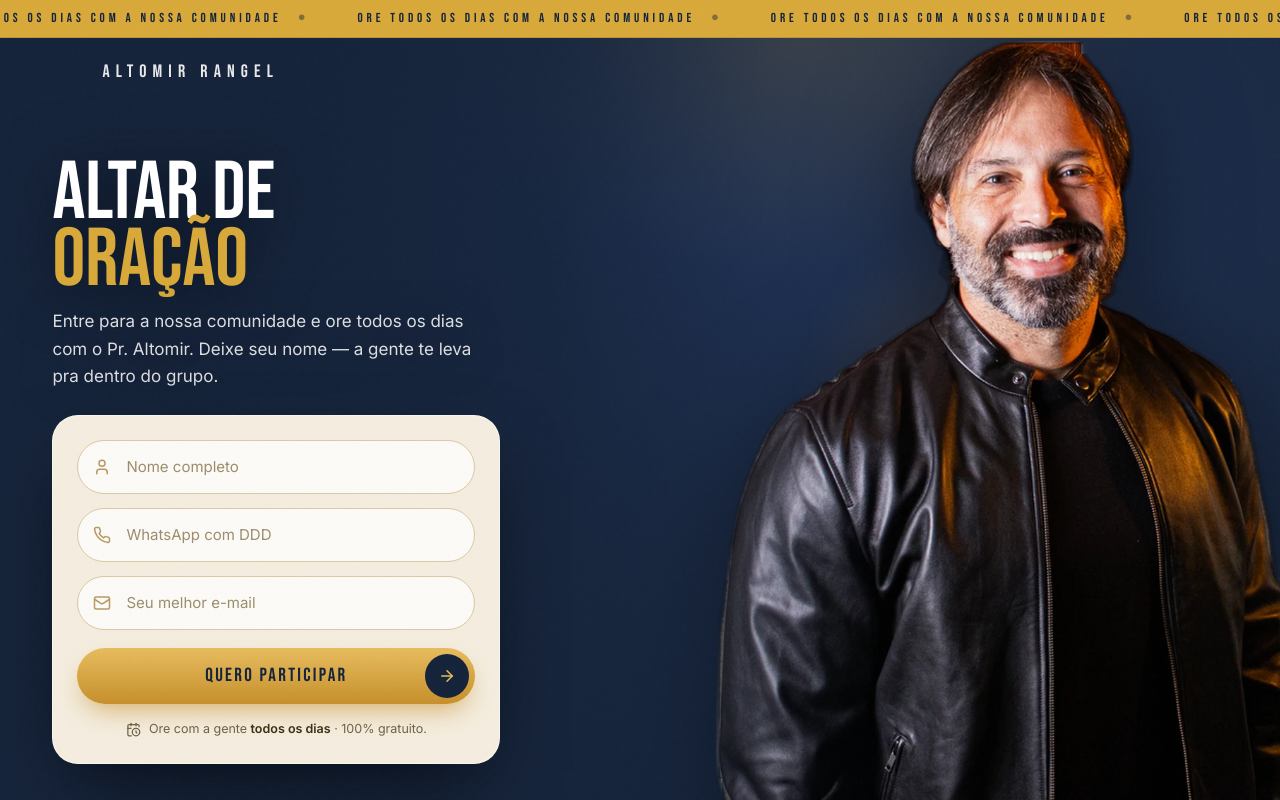
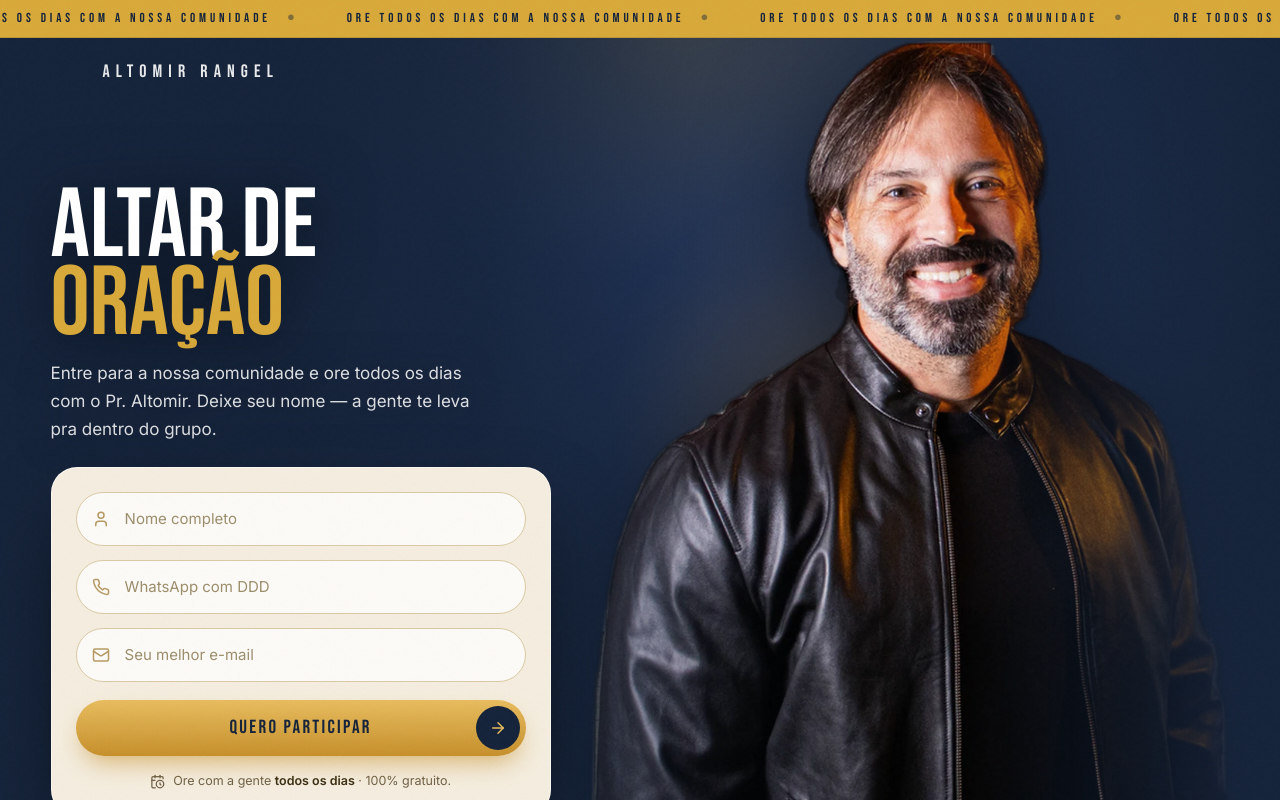
Before and after one commit to arthurrrangel/altomir-rangel, a Next.js app: page /altardanoite in a window 1280 px wide. Shown: the top 800 px of the page. Built offline with nearby package versions, Linux system fonts and the light colour scheme; a web font is replaced by a local one.

Commit message:
Update page.tsx

```diff
--- a/app/altardanoite/page.tsx
+++ b/app/altardanoite/page.tsx
@@ -38,15 +38,15 @@ export default function Page() {
         </div>
       </div>
 
-      <section className="relative min-h-screen w-full overflow-hidden lg:grid lg:grid-cols-[1.05fr_1fr] lg:items-stretch">
+      <section className="relative min-h-screen w-full overflow-hidden lg:grid lg:grid-cols-[1fr_1fr] lg:items-stretch">
         {/* brilho dourado do alto */}
         <div
-          className="pointer-events-none absolute left-1/2 top-0 z-0 h-[440px] w-[760px] max-w-[155vw] -translate-x-1/2 lg:left-[62%] lg:h-[600px] lg:w-[1100px]"
+          className="pointer-events-none absolute left-1/2 top-0 z-0 h-[440px] w-[760px] max-w-[155vw] -translate-x-1/2 lg:left-[52%] lg:h-[600px] lg:w-[1100px]"
           style={{ background: 'radial-gradient(ellipse 50% 60% at 50% 0%, rgba(216,169,58,0.16) 0%, transparent 66%)' }}
         />
-        {/* calor atrás do Altomir (tira o efeito flutuante) */}
+        {/* calor atrás do Altomir */}
         <div
-          className="pointer-events-none absolute left-1/2 top-[8vh] z-0 h-[58vh] w-[82vw] max-w-[640px] -translate-x-1/2 lg:left-auto lg:right-[1%] lg:top-[14vh] lg:h-[72vh] lg:w-[44vw] lg:translate-x-0"
+          className="pointer-events-none absolute left-1/2 top-[8vh] z-0 h-[58vh] w-[82vw] max-w-[640px] -translate-x-1/2 lg:left-[40%] lg:right-auto lg:top-[12vh] lg:h-[74vh] lg:w-[48vw] lg:translate-x-0"
           style={{ background: 'radial-gradient(ellipse 52% 56% at 50% 46%, rgba(214,158,70,0.22) 0%, transparent 66%)' }}
         />
 
@@ -63,18 +63,23 @@ export default function Page() {
           />
         </div>
 
-        {/* ===== FOTO DESKTOP — grande na lateral ===== */}
-        <div className="pointer-events-none z-0 hidden lg:col-start-2 lg:row-start-1 lg:flex lg:items-end lg:justify-end lg:self-end">
+        {/* ===== FOTO DESKTOP — grande e mais ao centro/esquerda ===== */}
+        <div className="pointer-events-none z-0 hidden lg:col-start-2 lg:row-start-1 lg:flex lg:items-end lg:justify-start lg:self-end">
           <img
             src="/altomir-recorte.webp"
             alt="Pr. Altomir Rangel"
-            className="h-[100vh] w-auto max-w-none translate-x-[4%] object-contain object-bottom drop-shadow-[0_28px_55px_rgba(0,0,0,0.5)] xl:h-[106vh]"
+            className="h-[108vh] w-auto max-w-none -translate-x-[7%] object-contain object-bottom drop-shadow-[0_28px_55px_rgba(0,0,0,0.5)] xl:h-[116vh]"
           />
         </div>
-        {/* overlay desktop (navy à esquerda, foto limpa à direita) */}
+        {/* overlay desktop (navy à esquerda, foto limpa no meio) */}
         <div
           className="pointer-events-none absolute inset-0 z-0 hidden lg:block"
-          style={{ background: 'linear-gradient(to right, #16243B 0%, #16243B 25%, rgba(22,36,59,0.80) 43%, rgba(22,36,59,0.16) 60%, transparent 71%)' }}
+          style={{ background: 'linear-gradient(to right, #16243B 0%, #16243B 22%, rgba(22,36,59,0.78) 38%, rgba(22,36,59,0.12) 55%, transparent 66%)' }}
+        />
+        {/* vinheta na borda direita (some o vão) */}
+        <div
+          className="pointer-events-none absolute inset-y-0 right-0 z-0 hidden w-[26%] lg:block"
+          style={{ background: 'linear-gradient(to left, #16243B 0%, rgba(22,36,59,0.55) 42%, transparent 100%)' }}
         />
 
         {/* ===== MARCA ===== */}
@@ -83,17 +88,17 @@ export default function Page() {
         </div>
 
         {/* ===== CONTEÚDO ===== */}
-        <div className="relative z-10 col-start-1 row-start-1 flex min-h-screen flex-col items-center px-6 pt-[44vh] pb-10 text-center sm:pt-[47vh] lg:items-start lg:justify-center lg:pt-0 lg:pb-0 lg:pl-[8%] lg:pr-8 lg:text-left">
-          <div className="flex w-full max-w-[460px] flex-col items-center lg:max-w-[520px] lg:items-start">
-            <h1 className="font-bebas leading-[0.82] text-white text-[clamp(48px,7vw,82px)] drop-shadow-[0_4px_30px_rgba(8,14,26,0.92)]">
+        <div className="relative z-10 col-start-1 row-start-1 flex min-h-screen flex-col items-center px-6 pt-[44vh] pb-10 text-center sm:pt-[47vh] lg:items-start lg:justify-center lg:pt-0 lg:pb-0 lg:pl-[8%] lg:pr-6 lg:text-left">
+          <div className="flex w-full max-w-[480px] flex-col items-center lg:max-w-[600px] lg:items-start">
+            <h1 className="font-bebas leading-[0.8] text-white text-[clamp(54px,8.2vw,98px)] drop-shadow-[0_4px_30px_rgba(8,14,26,0.92)]">
               Altar de<br /><span className="text-[#D8A93A]">Oração</span>
             </h1>
 
-            <p className="font-inter mt-3.5 max-w-[420px] text-[15px] leading-relaxed text-white/85 drop-shadow-[0_2px_18px_rgba(8,14,26,0.9)] sm:text-[17px]">
+            <p className="font-inter mt-4 max-w-[440px] text-[15px] leading-relaxed text-white/85 drop-shadow-[0_2px_18px_rgba(8,14,26,0.9)] sm:text-[17px]">
               Entre para a nossa comunidade e ore todos os dias com o Pr. Altomir. Deixe seu nome — a gente te leva pra dentro do grupo.
             </p>
 
-            <div className="mt-6 w-full max-w-md text-left">
+            <div className="mt-6 w-full max-w-[500px] text-left">
               <LeadForm />
             </div>
           </div>
```
